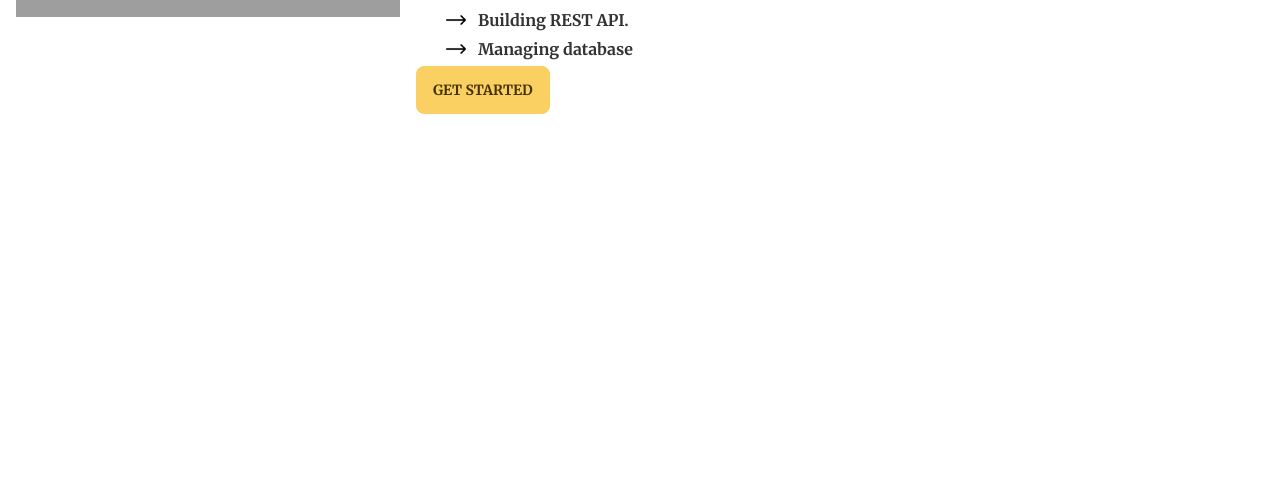
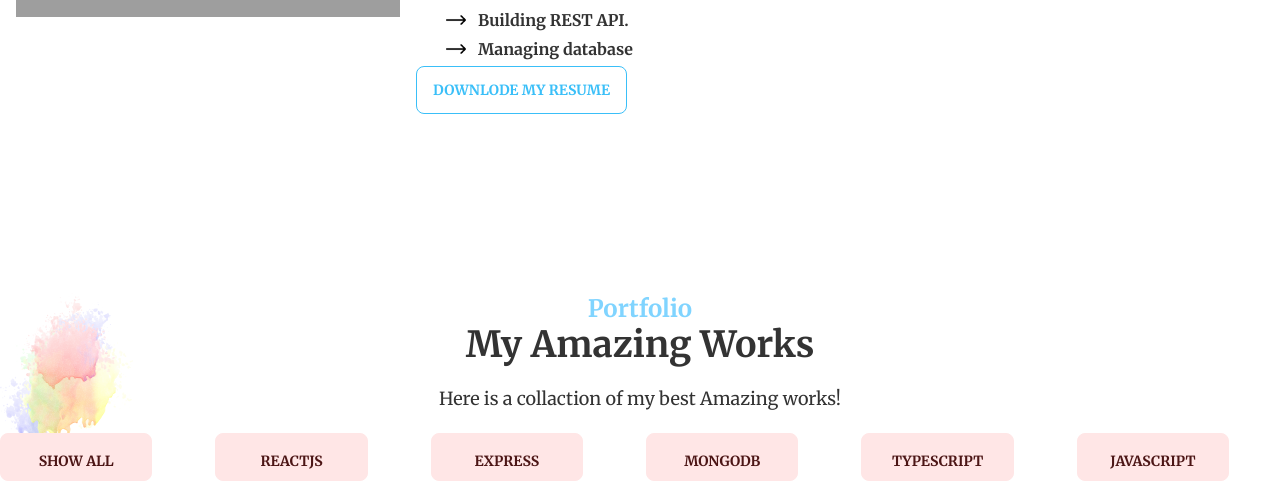
Before and after one commit to naimulislamshakil/naimul-islam-protfolio-website, a React (Create React App) app: page / in a window 1280 px wide. Shown: the part 1886-2367 px from the top of the page. Before the commit the page ends 2159 px from the top, so only its background shows below. Built offline with nearby package versions, Linux system fonts and the light colour scheme; grey boxes are pictures that could not be loaded.

Commit message:
Portfolio section half complete

```diff
--- a/src/App.css
+++ b/src/App.css
@@ -1,3 +1,6 @@
 body {
   overflow-x: hidden;
 }
+/* div {
+  border: 1px solid red;
+} */
--- a/src/Component/Pages/AboutMe.js
+++ b/src/Component/Pages/AboutMe.js
@@ -104,7 +104,7 @@ const AboutMe = () => {
                 </h3>
               </div>
             </div>
-            <button class="btn btn-primary">Get Started</button>
+            <button class="btn btn-outline btn-info">Downlode My Resume</button>
           </div>
         </div>
       </div>
--- a/src/Component/Pages/Banner.css
+++ b/src/Component/Pages/Banner.css
@@ -15,3 +15,8 @@
   margin-left: 30px;
   margin-bottom: 5px;
 }
+.bg-portfolio {
+  background-image: url(../../img/portfilio.png);
+  background-repeat: no-repeat;
+  margin-top: 20px;
+}
--- a/src/Component/Pages/Home.js
+++ b/src/Component/Pages/Home.js
@@ -2,6 +2,7 @@ import React from "react";
 import AboutMe from "./AboutMe";
 import Awesome from "./Awesome";
 import Banner from "./Banner";
+import Portfolio from "./Portfolio";
 
 const Home = () => {
   return (
@@ -9,6 +10,7 @@ const Home = () => {
       <Banner></Banner>
       <Awesome></Awesome>
       <AboutMe></AboutMe>
+      <Portfolio></Portfolio>
     </div>
   );
 };
--- /dev/null
+++ b/src/Component/Pages/Portfolio.js
@@ -0,0 +1,62 @@
+import React from "react";
+import "./Banner.css";
+
+const Portfolio = () => {
+  const showAll = () => {
+    console.log("click");
+  };
+  const specife = (value) => {
+    console.log("click", value);
+  };
+  return (
+    <div className="bg-portfolio">
+      <h2 className="text-2xl font-bold text-secondary text-center">
+        Portfolio
+      </h2>
+      <h1 className="text-4xl font-bold text-center">My Amazing Works</h1>
+      <p className="text-center my-5 text-lg">
+        Here is a collaction of my best Amazing works!
+      </p>
+      <div className="grid grid-cols-2 md:grid-cols-3 lg:grid-cols-6 gap-3 justify-evenly mt-5">
+        <button
+          onClick={showAll}
+          className="font-bold hover:btn-primary btn p-5 w-3/4"
+        >
+          Show All
+        </button>
+        <button
+          onClick={() => specife("ReactJs")}
+          className="font-bold hover:btn-primary btn p-5 w-3/4"
+        >
+          ReactJs
+        </button>
+        <button
+          onClick={() => specife("Express")}
+          className="font-bold hover:btn-primary btn p-5 w-3/4"
+        >
+          Express
+        </button>
+        <button
+          onClick={() => specife("MongoDB")}
+          className="font-bold hover:btn-primary btn p-5 w-3/4"
+        >
+          MongoDB
+        </button>
+        <button
+          onClick={() => specife("TypeScript")}
+          className="font-bold hover:btn-primary btn p-5 w-3/4"
+        >
+          TypeScript
+        </button>
+        <button
+          onClick={() => specife("JavaScript")}
+          className="font-bold hover:btn-primary btn p-5 w-3/4"
+        >
+          JavaScript
+        </button>
+      </div>
+    </div>
+  );
+};
+
+export default Portfolio;
```
Also changed, not shown: src/img/portfilio.png (renamed from src/img/1 (1).png).
